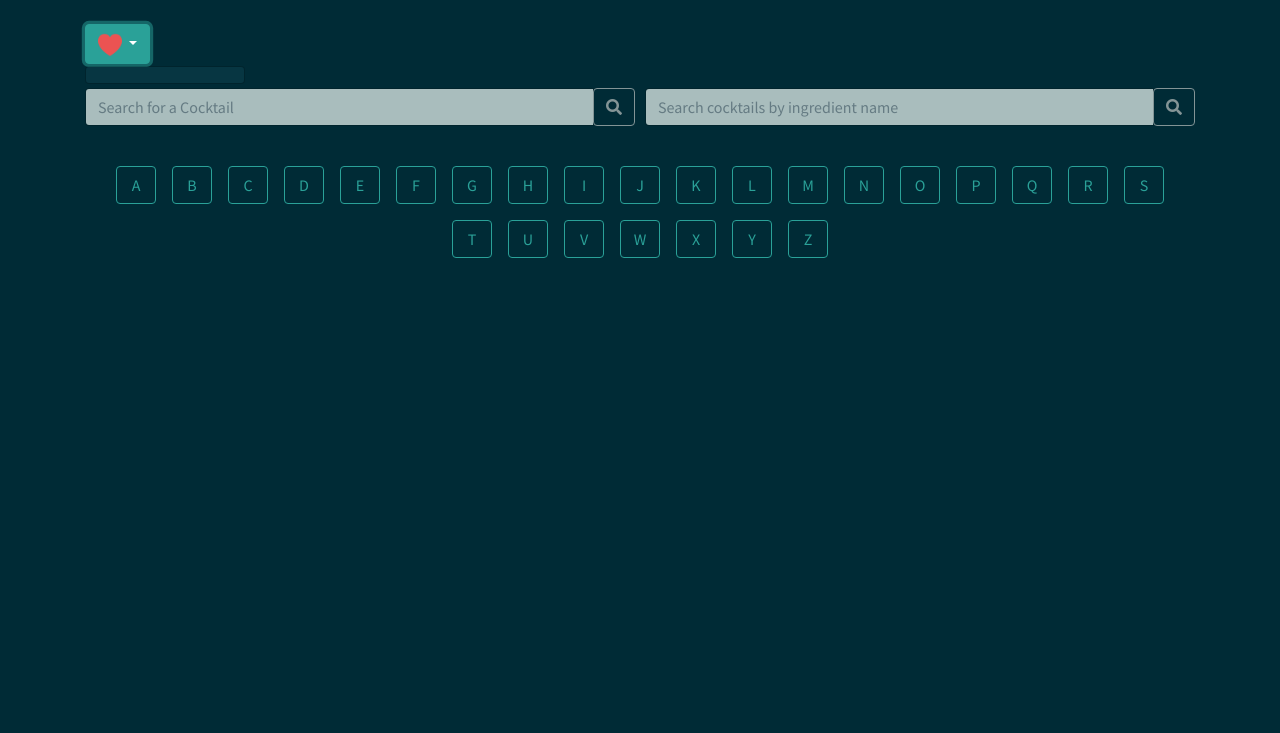
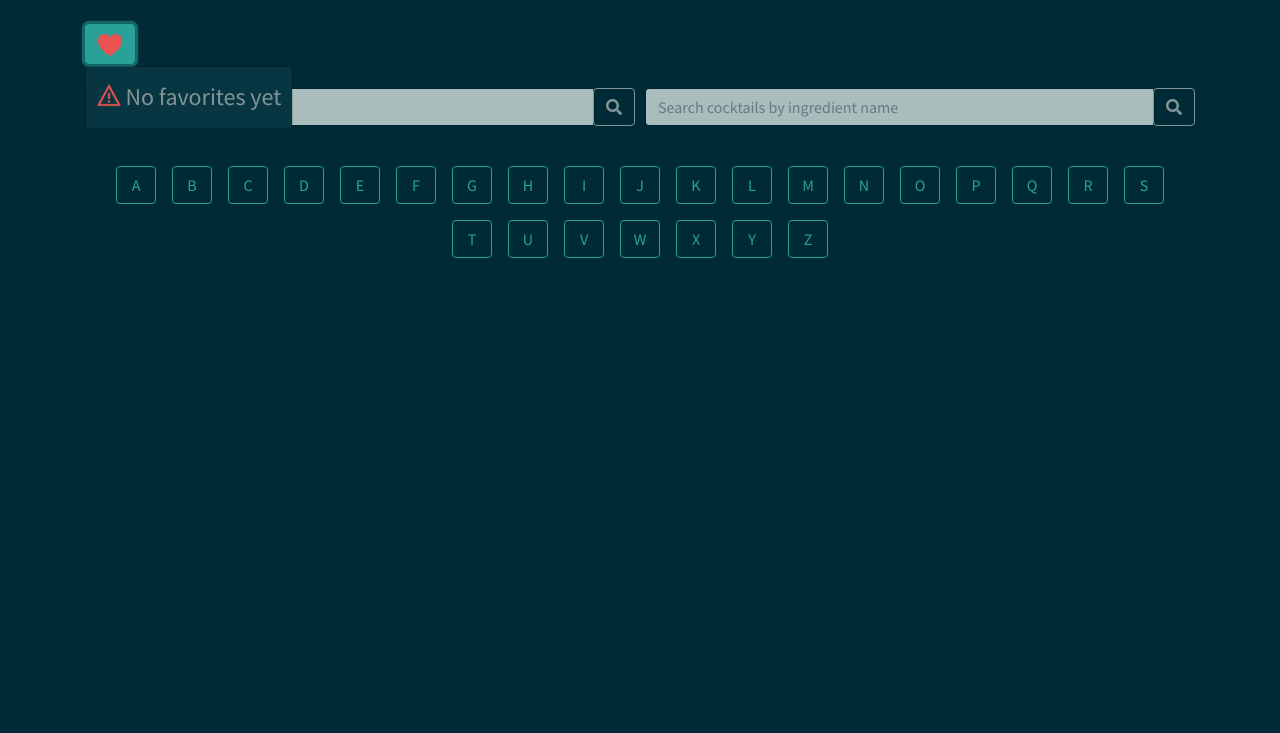
Before and after one commit to mulikov-peter/Cocktails-API, a website built with Parcel: page index.html in a window 1280 px wide. Both pictures are taken after a click on the button 117 px from the left and 44 px from the top of the page. Shown: the top 733 px of the page. Built offline with nearby package versions, Linux system fonts and the light colour scheme.

Commit message:
fixed favorite

```diff
--- a/index.html
+++ b/index.html
@@ -44,7 +44,7 @@
               />
             </button>
             <div
-              class="dropdown-menu favorites w-20"
+              class="dropdown-menu favorites"
               aria-labelledby="dropdownMenuButton"
             ></div>
           </div>
--- a/src/js/model.js
+++ b/src/js/model.js
@@ -104,6 +104,7 @@ export const loadSearchLetterResult = async function (query) {
         img: drink.strDrinkThumb,
       };
     });
+
     state.search.page = 1;
   } catch (err) {
     throw err;
--- a/src/js/ui-views/View.js
+++ b/src/js/ui-views/View.js
@@ -76,9 +76,5 @@ export default class View {
 
     this._clear();
     this._parentElement.insertAdjacentHTML('afterbegin', markup);
-
-    setTimeout(() => {
-      this._clear();
-    }, 2000);
   }
 }
--- a/src/style.css
+++ b/src/style.css
@@ -39,6 +39,15 @@ footer {
   padding: 20px 0;
 }
 
+.dropdown-toggle::after {
+  content: '';
+  display: none;
+}
+
+.dropdown-menu {
+  min-width: 13rem;
+}
+
 @media only screen and (max-width: 576px) {
   .result-container > .card p {
     font-size: 10px;
```
